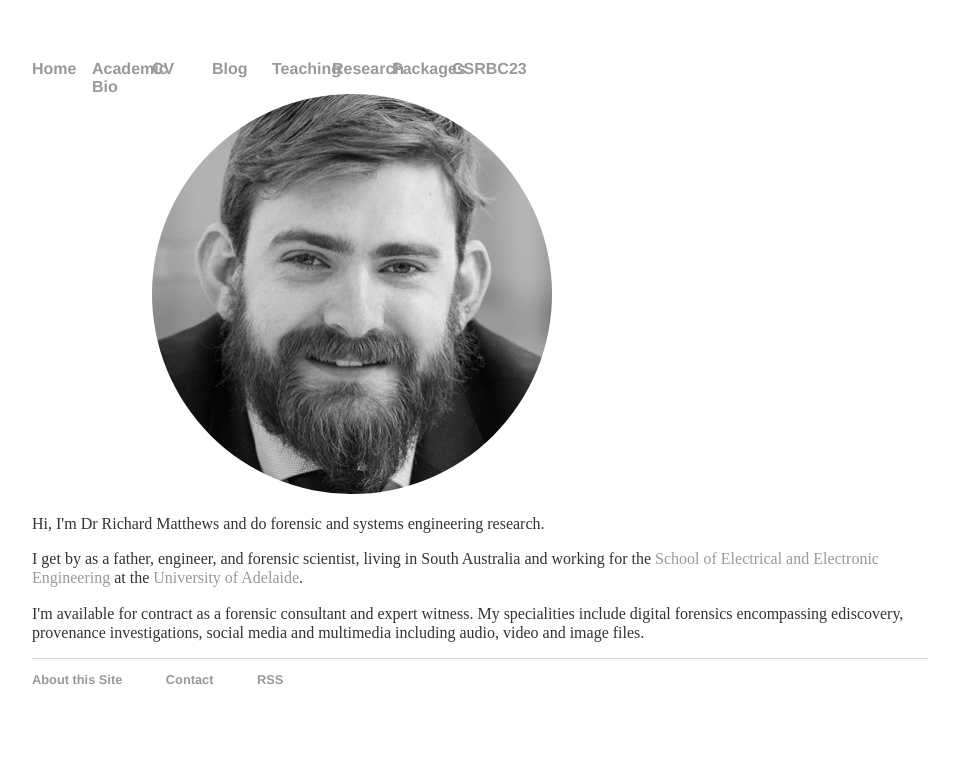
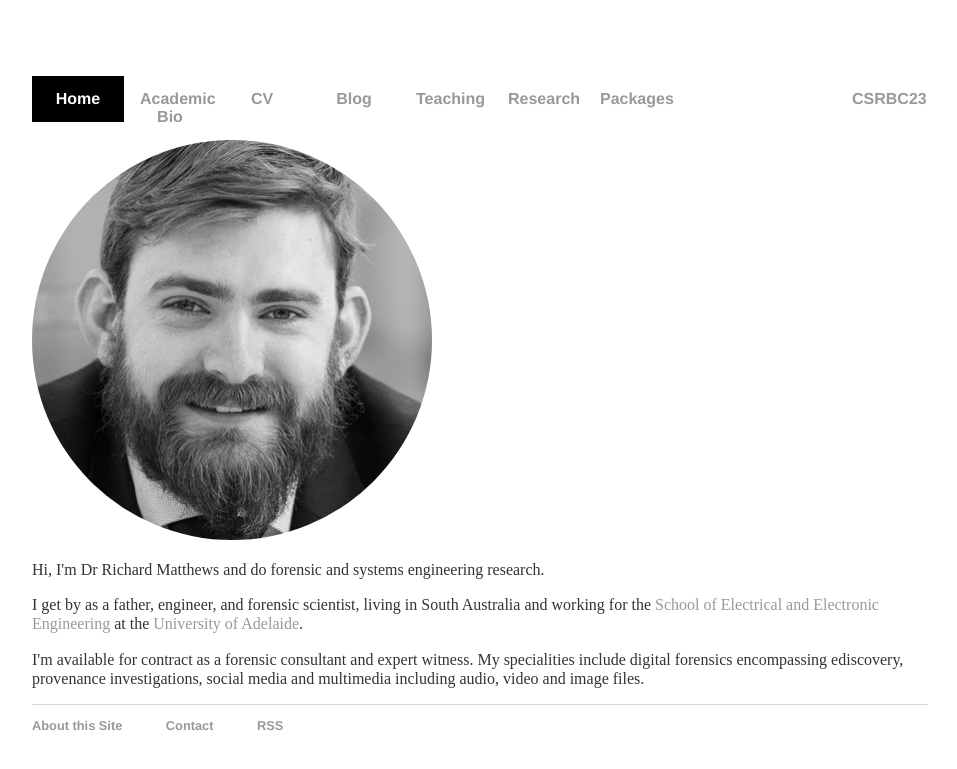
Before and after one commit to rhematt/rhematt.github.io, a Jekyll site: the page built from index.html, in a window 1280 px wide. Shown: the top 769 px of the page, without its empty margins (160-1117 px from the left). Built offline with Jekyll 4.4.1, drawn with Linux system fonts in a browser that asks for light colours.

Commit message:
Update main.css

```diff
--- a/css/main.css
+++ b/css/main.css
@@ -19,10 +19,26 @@
 footer ul li { display: inline; margin-right: 20px;}
 
 /*Navigation*/
+nav {
+    overflow: hidden;
+}
+
 nav a {
-    float: left;
+	float: left;
     display: block;
     width: 60px;
+    padding: 14px 16px;
+    text-align: center
+}
+
+nav a:hover {
+  background-color: #ddd;
+  color: black;
+}
+
+nav a.active {
+  background-color: black;
+  color: white;
 }
 
 nav ul {
@@ -37,7 +53,7 @@
     margin-right: 20px;
 }
 
-nav-right ul li {
+nav a.right {
     float: right;
 }
 
```
